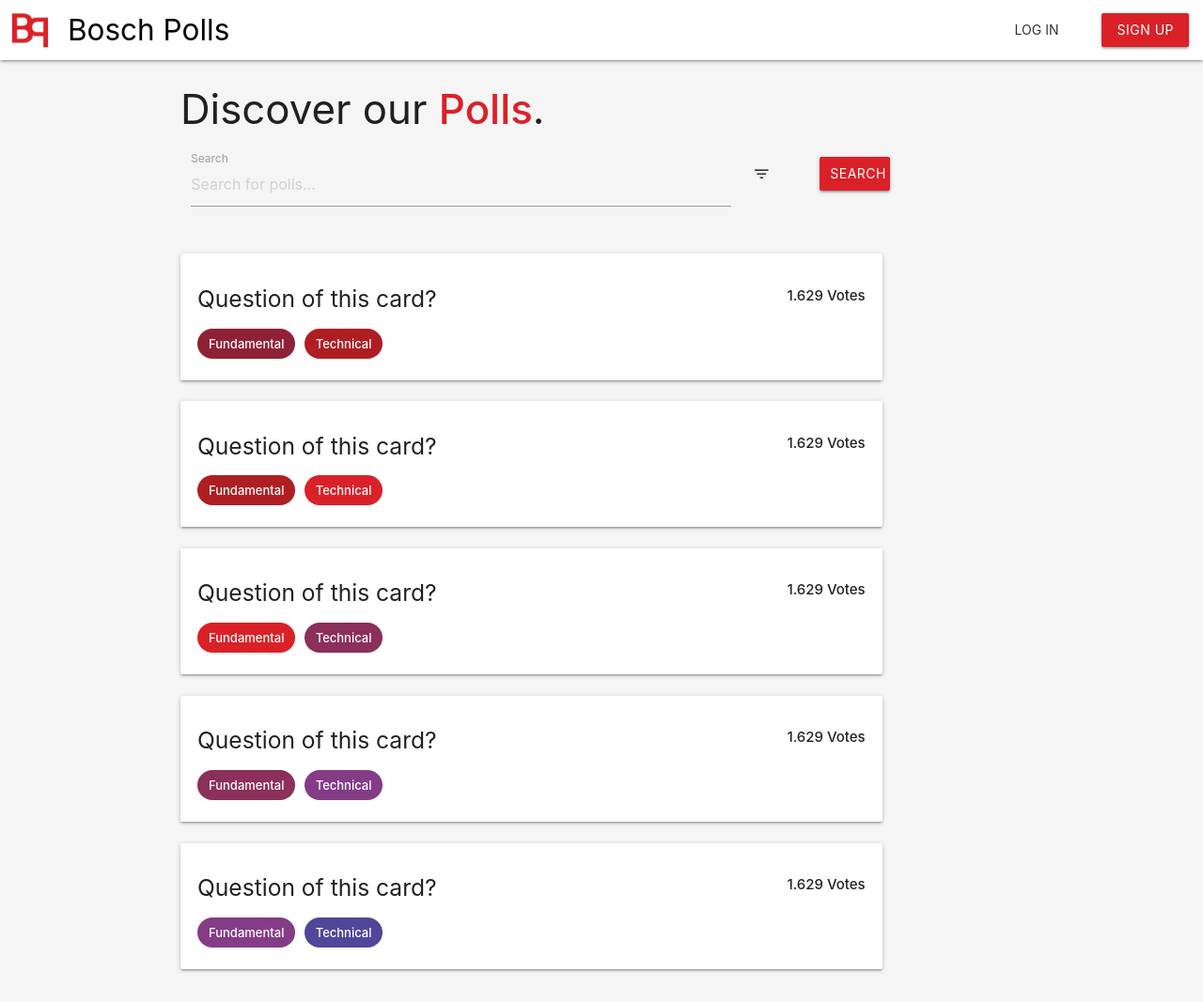
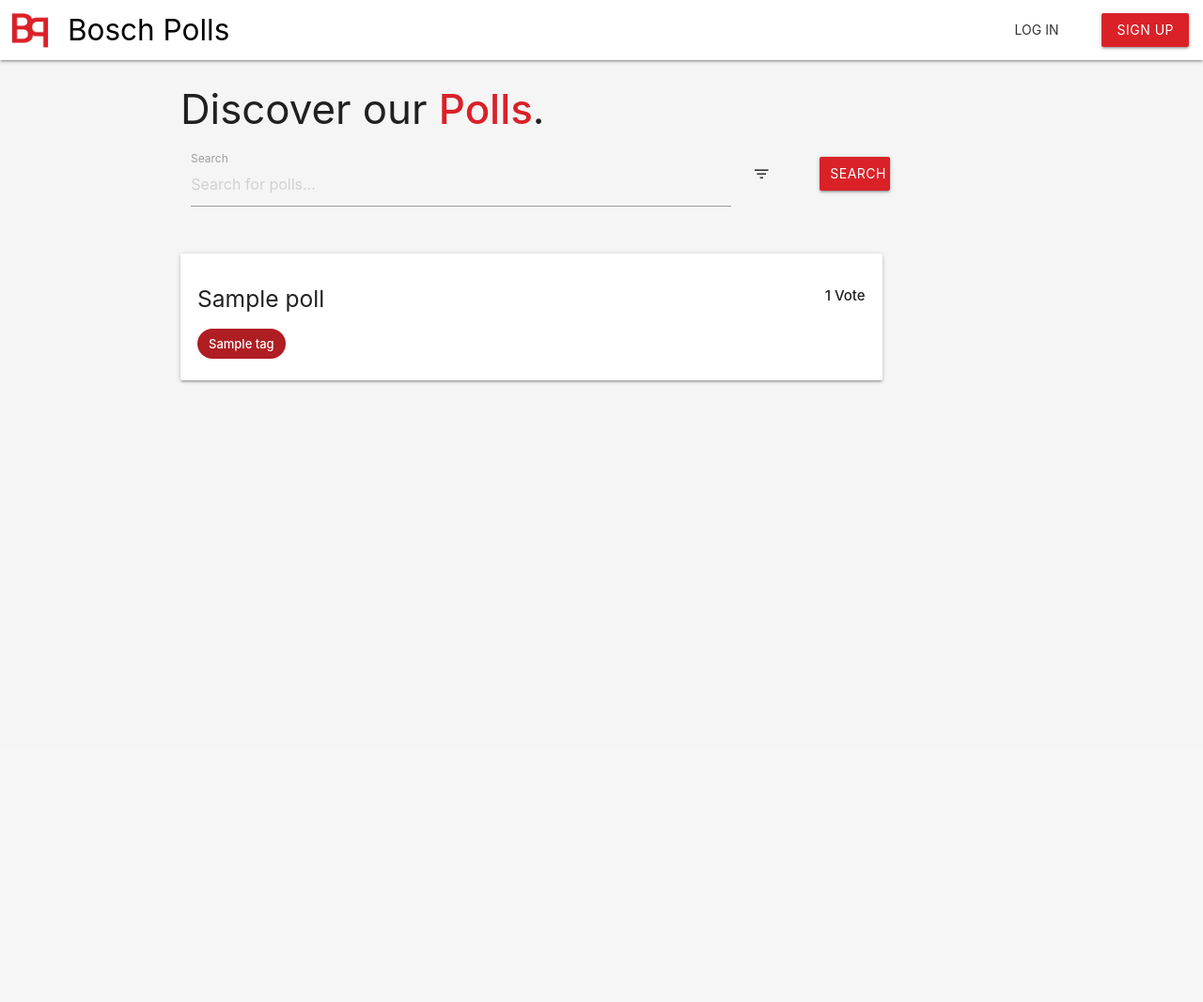
Before and after one commit to gutentag2012/Bosch_Internship_Django_Polls, a Django app: page / in a window 1280 px wide. Shown: the whole page at 94% size. After the commit the page ends 408 px from the top, so only its background shows below. Run offline with Django 3.2, Linux system fonts and the light colour scheme; tables that the repository leaves empty hold one stand-in row (values such as "Sample post"); some libraries are stand-ins or nearby versions.

Commit message:
Display all polls on the starting page

```diff
--- a/entities/models.py
+++ b/entities/models.py
@@ -13,10 +13,10 @@ class Poll(models.Model):
 class PollAnswer(models.Model):
     answer = models.TextField(max_length=240)
     poll = models.ForeignKey(Poll, on_delete=models.CASCADE)
-    users = models.ManyToManyField(User)
+    users = models.ManyToManyField(User, blank=True, null=True)
 
 
 class Tag(models.Model):
     name = models.CharField(max_length=100)
-    color = models.CharField(max_length=24)
-    polls = models.ManyToManyField(Poll)
+    color = models.IntegerField()
+    polls = models.ManyToManyField(Poll, blank=True, null=True)
--- a/frontend/views.py
+++ b/frontend/views.py
@@ -1,5 +1,29 @@
 from django.shortcuts import render
+from entities.models import Poll
 
 
 def home_page_view(request):
-    return render(request, "home.html", {})
+    poll_objs = Poll.objects.all()
+    polls = []
+    for i, item in enumerate(poll_objs):
+        answer_objs = item.pollanswer_set.all()
+        votes = 0
+        for answer in answer_objs:
+            votes += answer.users.all().count()
+
+        tag_objs = item.tag_set.all()
+        tags = []
+
+        for tag in tag_objs:
+            tags.append({
+                "name": tag.name,
+                "color": tag.color % 15 + 1
+            })
+
+        polls.append({
+            "color_index": i % 15 + 1,
+            "question": item.question,
+            "tags": tags,
+            "votes": votes
+        })
+    return render(request, "home.html", {"polls": polls})
--- a/static/css/base.css
+++ b/static/css/base.css
@@ -31,9 +31,9 @@ body {
     --color-c8: #0054A0;
     --color-c8-text: #FFF;
     --color-c9: #1D6EB0;
-    --color-c9-text: #000;
+    --color-c9-text: #FFF;
     --color-c10: #308CBD;
-    --color-c10-text: #000;
+    --color-c10-text: #FFF;
     --color-c11: #4DAFBF;
     --color-c11-text: #000;
     --color-c12: #00A07C;
@@ -43,7 +43,7 @@ body {
     --color-c14: #1DA34A;
     --color-c14-text: #000;
     --color-c15: #209049;
-    --color-c15-text: #000;
+    --color-c15-text: #FFF;
 }
 
 body {
--- a/templates/home.html
+++ b/templates/home.html
@@ -19,76 +19,23 @@
         </div>
     </form>
     <div class="row">
-        <div class="card col s10 c1-card">
+        {% for poll in polls %}
+        {% with forloop.counter as index %}
+        <div class="card col s10 c{{poll.color_index}}-card">
             <div class="card-header">
-                <h5>Question of this card?</h5>
-                <strong>1.629 Votes</strong>
+                <h5>{{poll.question}}</h5>
+                <strong>{{poll.votes}} Vote{% if poll.votes != 1 %}s{% endif %}</strong>
             </div>
             <div class="tag-holder">
-                <div class="chip c1">
-                    Fundamental
+                {% for tag in poll.tags %}
+                <div class="chip c{{tag.color}}">
+                    {{tag.name}}
                 </div>
-                <div class="chip c2">
-                    Technical
-                </div>
+                {% endfor %}
             </div>
         </div>
-        <div class="card col s10 c2-card">
-            <div class="card-header">
-                <h5>Question of this card?</h5>
-                <strong>1.629 Votes</strong>
-            </div>
-            <div class="tag-holder">
-                <div class="chip c2">
-                    Fundamental
-                </div>
-                <div class="chip c3">
-                    Technical
-                </div>
-            </div>
-        </div>
-        <div class="card col s10 c3-card">
-            <div class="card-header">
-                <h5>Question of this card?</h5>
-                <strong>1.629 Votes</strong>
-            </div>
-            <div class="tag-holder">
-                <div class="chip c3">
-                    Fundamental
-                </div>
-                <div class="chip c4">
-                    Technical
-                </div>
-            </div>
-        </div>
-        <div class="card col s10 c4-card">
-            <div class="card-header">
-                <h5>Question of this card?</h5>
-                <strong>1.629 Votes</strong>
-            </div>
-            <div class="tag-holder">
-                <div class="chip c4">
-                    Fundamental
-                </div>
-                <div class="chip c5">
-                    Technical
-                </div>
-            </div>
-        </div>
-        <div class="card col s10 c5-card">
-            <div class="card-header">
-                <h5>Question of this card?</h5>
-                <strong>1.629 Votes</strong>
-            </div>
-            <div class="tag-holder">
-                <div class="chip c5">
-                    Fundamental
-                </div>
-                <div class="chip c6">
-                    Technical
-                </div>
-            </div>
-        </div>
+        {% endwith %}
+        {% endfor %}
     </div>
 </div>
 {% endblock %}
```
Also changed, not shown: entities/migrations/0006_alter_tag_color.py (added), entities/migrations/0007_auto_20210526_2147.py (added).
